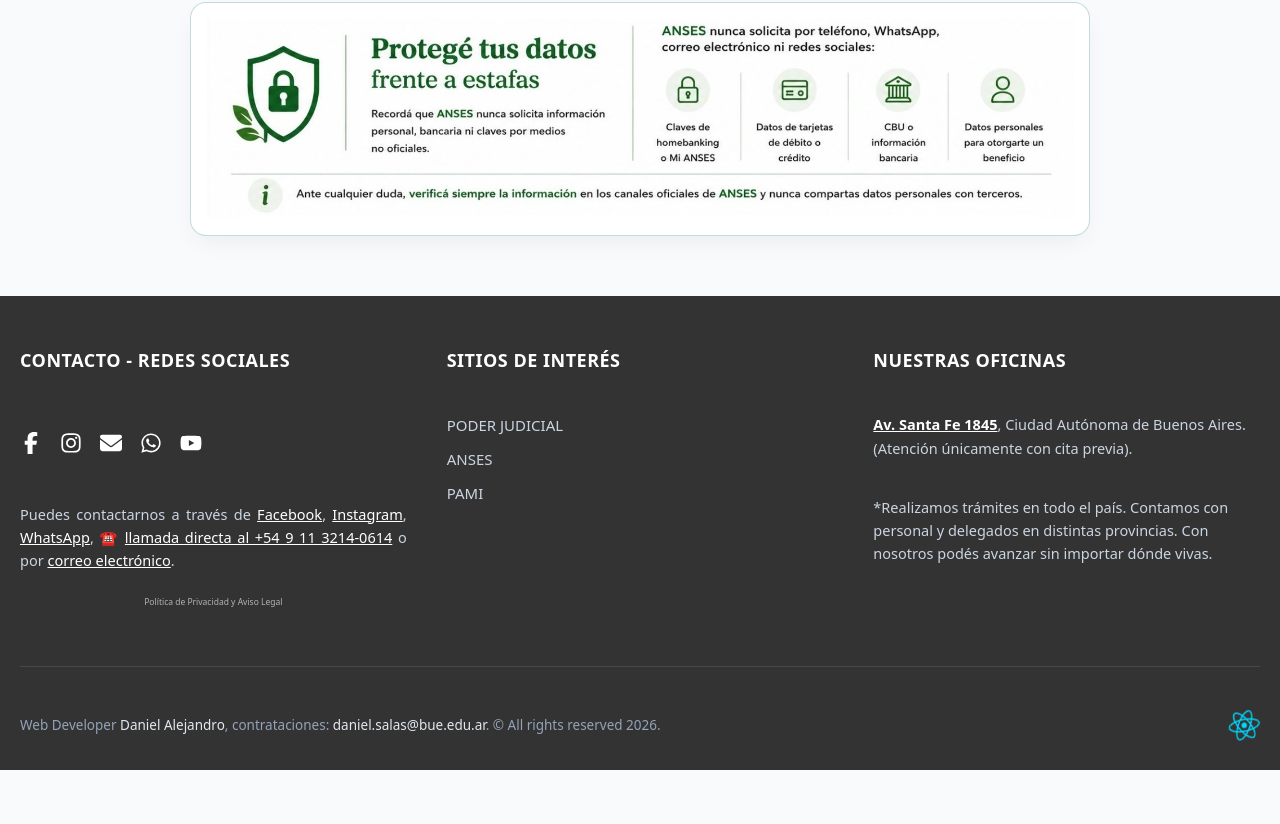
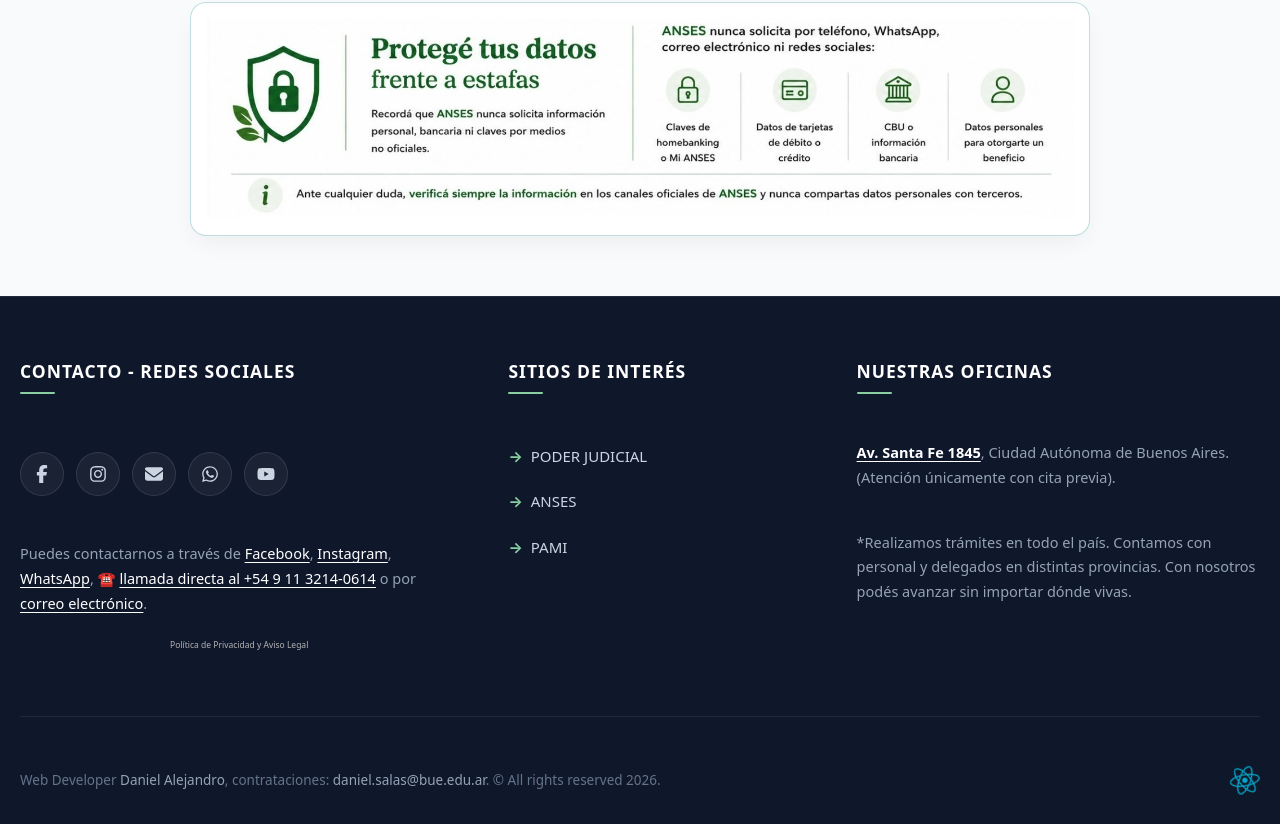
Before and after one commit to d-alejandro-salas/reactJubilamos, a React (Vite) app: page / in a window 1280 px wide. Shown: the part 2267-3091 px from the top of the page. Before the commit the page ends 3037 px from the top, so only its background shows below. Built offline with nearby package versions, Linux system fonts and the light colour scheme.

Commit message:
Actualización footer

```diff
--- a/src/styles/_footer.scss
+++ b/src/styles/_footer.scss
@@ -1,18 +1,21 @@
 /* ========================================================
    Path: src/styles/_footer.scss
-   Footer moderno, espacioso y con tipografía legible
+   Footer Ultra-Moderno, Elegante e Institucional
    ======================================================== */
 @use './variables' as v;
 
 footer {
-  background-color: v.$headerFooterBackground;
-  color: #f1f5f9;
-  padding: 5rem 2rem 3rem 2rem;
-  font-size: 1.5rem; /* Tamaño base cómodo (15px) */
-  line-height: 1.6;
+  background-color: #0f172a; /* Azul marino / grafito profundo (mucho más moderno que el gris plano) */
+  color: #94a3b8;
+  padding: 6rem 2rem 3rem 2rem;
+  font-size: 1.5rem;
+  line-height: 1.7;
+  border-top: 1px solid rgba(255, 255, 255, 0.08);
+  position: relative;
 
+  // Enlaces generales dentro del footer
   a {
-    color: #f1f5f9;
+    color: #e2e8f0;
     text-decoration: none;
     transition: color 0.2s ease;
 
@@ -21,41 +24,58 @@
     }
   }
 
+  // Contenedor principal de las 3 columnas
   .footer__container {
     max-width: 1280px;
     margin: 0 auto;
-    display: flex;
-    flex-direction: column;
-    gap: 3.5rem;
+    display: grid;
+    grid-template-columns: 1fr;
+    gap: 4rem;
 
     @media screen and (min-width: 768px) {
-      flex-direction: row;
-      justify-content: space-between;
-      align-items: flex-start;
-      gap: 4rem;
+      grid-template-columns: 1.25fr 0.85fr 1.15fr; /* Proporción áurea entre las 3 columnas */
+      gap: 5rem;
     }
 
     section {
-      flex: 1;
+      display: flex;
+      flex-direction: column;
 
       h3 {
         color: #ffffff;
-        font-size: 1.8rem;
+        font-size: 1.75rem;
         font-weight: 700;
-        letter-spacing: 0.5px;
-        margin-bottom: 1.5rem;
+        letter-spacing: 1px;
+        margin-bottom: 2rem;
         text-transform: uppercase;
+        position: relative;
+        padding-bottom: 0.8rem;
+
+        // Línea sutil decorativa debajo de cada título
+        &::after {
+          content: '';
+          position: absolute;
+          bottom: 0;
+          left: 0;
+          width: 35px;
+          height: 2px;
+          background-color: v.$mainGreen;
+          border-radius: 2px;
+        }
       }
 
       p {
         font-size: 1.45rem;
-        color: #cbd5e1;
-        line-height: 1.6;
-        margin-bottom: 1.2rem;
+        color: #94a3b8;
+        line-height: 1.7;
+        margin-bottom: 1.5rem;
+        text-align: left !important; // Elimina el justificado con huecos
 
         a {
           color: #ffffff;
+          font-weight: 500;
           text-decoration: underline;
+          text-underline-offset: 3px;
 
           &:hover {
             color: v.$mainGreen;
@@ -65,65 +85,126 @@
     }
   }
 
-  /* Redes Sociales */
+  /* ========================================================
+     COLUMNA 1: CONTACTO Y REDES SOCIALES
+     ======================================================== */
   .socialNetworks {
     h3 {
-      font-size: 1.8rem;
+      font-size: 1.75rem;
     }
 
     .socialNetworks__ul {
       display: flex;
-      gap: 1.8rem;
-      margin: 1.5rem 0;
+      gap: 1.2rem;
+      margin: 1.2rem 0 2rem 0;
+      flex-wrap: wrap;
 
+      li {
+        margin: 0;
+      }
+
+      // Cápsulas circulares para cada icono
       a {
-        color: #fff;
-        font-size: 2.2rem;
-        display: inline-block;
-        transition: transform 0.25s ease, color 0.25s ease;
+        width: 44px;
+        height: 44px;
+        border-radius: 50%;
+        background-color: rgba(255, 255, 255, 0.05);
+        border: 1px solid rgba(255, 255, 255, 0.1);
+        display: inline-flex;
+        align-items: center;
+        justify-content: center;
+        color: #cbd5e1;
+        font-size: 1.8rem;
+        transition: all 0.3s cubic-bezier(0.16, 1, 0.3, 1);
 
         &:hover {
-          transform: scale(1.2);
-          color: v.$mainGreen;
+          transform: translateY(-4px);
+          color: #ffffff !important;
+          box-shadow: 0 8px 18px rgba(0, 0, 0, 0.3);
         }
 
-        &.fb:hover { color: #3b5998 !important; }
-        &.wsp:hover { color: #25d366 !important; }
-        &.envelope:hover,
-        &.youTube:hover { color: #ef4444 !important; }
-        &.instagram:hover { color: #e1306c !important; }
+        // Colores de marca al pasar el mouse
+        &.fb:hover {
+          background-color: #1877f2;
+          border-color: #1877f2;
+        }
+
+        &.instagram:hover {
+          background: linear-gradient(45deg, #f09433, #e6683c, #dc2743, #cc2366, #bc1888);
+          border-color: transparent;
+        }
+
+        &.envelope:hover {
+          background-color: #0a7a83;
+          border-color: #0a7a83;
+        }
+
+        &.wsp:hover {
+          background-color: #25d366;
+          border-color: #25d366;
+        }
+
+        &.youTube:hover {
+          background-color: #ff0000;
+          border-color: #ff0000;
+        }
       }
+    }
+
+    p {
+      text-align: left !important;
     }
   }
 
-  /* Sitios de interés */
+  /* ========================================================
+     COLUMNA 2: SITIOS DE INTERÉS
+     ======================================================== */
   #links {
     ul {
-      li {
-        margin-bottom: 1rem;
+      display: flex;
+      flex-direction: column;
+      gap: 1.2rem;
 
-        a {
-          display: inline-block;
-          font-size: 1.5rem;
-          color: #cbd5e1;
-          transition: transform 0.2s ease, color 0.2s ease;
+      li a {
+        display: inline-flex;
+        align-items: center;
+        gap: 0.8rem;
+        font-size: 1.5rem;
+        font-weight: 500;
+        color: #cbd5e1;
+        padding: 0.4rem 0;
+        transition: all 0.25s ease;
 
-          &:hover {
-            color: #ffffff;
-            transform: translateX(4px);
+        &::before {
+          content: '→';
+          color: v.$mainGreen;
+          font-weight: bold;
+          transition: transform 0.25s ease;
+        }
+
+        &:hover {
+          color: #ffffff;
+          transform: translateX(4px);
+
+          &::before {
+            transform: translateX(3px);
           }
         }
       }
     }
   }
 
-  /* Sección Oficinas y Mapa */
+  /* ========================================================
+     COLUMNA 3: OFICINAS Y MAPA
+     ======================================================== */
   #mapa {
     .addressMap {
       cursor: pointer;
       color: #ffffff;
       font-weight: 600;
       text-decoration: underline;
+      text-underline-offset: 3px;
+      transition: color 0.2s ease;
 
       &:hover {
         color: v.$mainGreen;
@@ -131,20 +212,21 @@
     }
 
     #verMapa {
-      color: #94a3b8;
+      color: v.$mainGreen;
       font-size: 1.3rem;
+      cursor: pointer;
     }
 
     iframe {
       width: 100%;
-      height: 200px;
-      border-radius: 12px;
-      border: 1px solid rgba(255, 255, 255, 0.15) !important;
-      margin-top: 1.2rem;
+      height: 190px;
+      border-radius: 14px;
+      border: 1px solid rgba(255, 255, 255, 0.12) !important;
+      margin-top: 1.5rem;
       display: block;
+      box-shadow: 0 10px 25px rgba(0, 0, 0, 0.25);
     }
 
-    /* En pantallas grandes el mapa se puede desplegar al hacer click */
     @media screen and (min-width: 992px) {
       iframe {
         display: none;
@@ -156,33 +238,37 @@
     }
   }
 
-  /* Animación al hacer clic desde el Header (Destacado) */
+  /* ========================================================
+     ANIMACIÓN DESTACADO (PULSO ELEGANTE SIN CAJA RÍGIDA)
+     ======================================================== */
   .destacado {
-    outline: 2px solid v.$mainGreen;
-    outline-offset: 12px;
-    border-radius: 10px;
-    animation: resaltar 0.8s ease 2 alternate;
-    background-color: rgba(255, 255, 255, 0.05);
-    padding: 1rem;
+    background: rgba(255, 255, 255, 0.03);
+    border-radius: 16px;
+    padding: 1.8rem;
+    box-shadow: 0 0 0 2px v.$mainGreen, 0 8px 30px rgba(10, 122, 131, 0.25);
+    animation: glowEffect 1s ease-in-out 2 alternate;
   }
 
-  @keyframes resaltar {
+  @keyframes glowEffect {
     0% {
-      transform: scale(1);
+      box-shadow: 0 0 0 2px v.$mainGreen, 0 4px 15px rgba(10, 122, 131, 0.15);
     }
     100% {
-      transform: scale(1.02);
+      box-shadow: 0 0 0 2px v.$mainGreen, 0 10px 35px rgba(10, 122, 131, 0.4);
     }
   }
 
+  /* Línea divisoria */
   hr {
     border: none;
-    border-top: 1px solid rgba(255, 255, 255, 0.1);
+    border-top: 1px solid rgba(255, 255, 255, 0.08);
     max-width: 1280px;
-    margin: 4rem auto 2rem auto;
+    margin: 4.5rem auto 2.5rem auto;
   }
 
-  /* Créditos del desarrollador */
+  /* ========================================================
+     BARRA INFERIOR DE CRÉDITOS Y DERECHOS
+     ======================================================== */
   .developerSection {
     max-width: 1280px;
     margin: 0 auto;
@@ -192,7 +278,7 @@
     justify-content: space-between;
     gap: 1.5rem;
     font-size: 1.35rem;
-    color: #94a3b8;
+    color: #64748b;
 
     @media (min-width: 640px) {
       flex-direction: row;
@@ -201,10 +287,16 @@
     p {
       margin: 0;
       font-size: 1.35rem;
+      text-align: center;
+
+      @media (min-width: 640px) {
+        text-align: left;
+      }
     }
 
     a {
-      color: #e2e8f0;
+      color: #94a3b8;
+      transition: color 0.2s;
 
       &:hover {
         color: #ffffff;
@@ -217,9 +309,16 @@
       align-items: center;
 
       .reactLogo {
-        width: 3.2rem;
+        width: 3rem;
         height: auto;
+        opacity: 0.75;
+        transition: opacity 0.3s ease, transform 0.3s ease;
         animation: reactLogo-spin 20s linear infinite;
+
+        &:hover {
+          opacity: 1;
+          transform: scale(1.15);
+        }
 
         @keyframes reactLogo-spin {
           0% { transform: rotate(0deg); }
```
